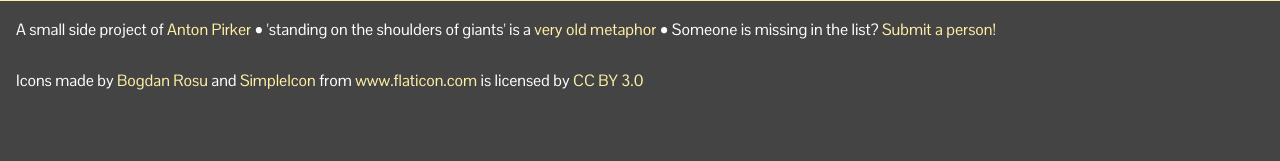
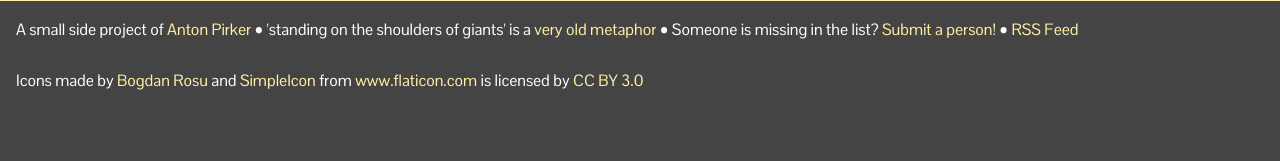
Before and after one commit to antonpirker/giants, a Django app: template giants/templates/person.html in a window 1280 px wide. Shown: the part 984-1145 px from the top of the page. Run offline with Django 3.2, Linux system fonts and the light colour scheme; tables that the repository leaves empty hold one stand-in row (values such as "Sample post"); the template is opened without the code that fills it: values that come from a table or form of the project are taken from there, most other values are stand-ins (such as "Sample title", 1, 10 or a date in 2020); grey boxes marked "Sample" are stand-in pictures; parts of the project's set-up code (start-up, migrations or seed data) failed here and were passed over; some libraries are stand-ins or nearby versions.

Commit message:
Added links to rss feed.

```diff
--- a/giants/feeds.py
+++ b/giants/feeds.py
@@ -14,7 +14,6 @@ class PersonFeed(Feed):
     description = 'We all stand on the shoulders of giants. Here are the giants of IT. One each day.'
 
     def items(self):
-        import ipdb; ipdb.set_trace()
         time_online = datetime.datetime.now().date() - settings.SITE_START_DATE
         return Person.objects.filter(display_order__lte=time_online.days).order_by('-display_order')
 
@@ -24,6 +23,5 @@ class PersonFeed(Feed):
     def item_description(self, item):
         return item.description
 
-    # item_link is only needed if NewsItem has no get_absolute_url method.
     def item_link(self, item):
         return item.get_full_url()
--- a/giants/templates/base.html
+++ b/giants/templates/base.html
@@ -168,6 +168,8 @@
 
     <title>{% block site_title %}{{ SITE_NAME }}{% endblock site_title %}</title>
 
+    <link rel="alternate" type="application/rss+xml" title="{{ SITE_TITLE }}" href="{{ SITE_URL }}/feed" />
+
     <link href="http://fonts.googleapis.com/css?family=Bevan" rel="stylesheet" type="text/css">
     <link href="http://fonts.googleapis.com/css?family=Pontano+Sans" rel="stylesheet" type="text/css">
 </head>
@@ -185,7 +187,7 @@
     </section>
 
     <footer>
-        A small side project of <a href="http://www.anton-pirker.at/" target="_blank">Anton Pirker</a> &bull; 'standing on the shoulders of giants' is a <a href="https://en.wikipedia.org/wiki/Standing_on_the_shoulders_of_giants" target="_blank">very old metaphor</a> &bull; Someone is missing in the list? <a href="https://docs.google.com/a/ignaz.at/forms/d/1IcxdJAawj5VrjWcLJgepcelnfaLnQLP_M2QZplCcm44/viewform?usp=send_form" target="blank">Submit a person!</a>
+        A small side project of <a href="http://www.anton-pirker.at/" target="_blank">Anton Pirker</a> &bull; 'standing on the shoulders of giants' is a <a href="https://en.wikipedia.org/wiki/Standing_on_the_shoulders_of_giants" target="_blank">very old metaphor</a> &bull; Someone is missing in the list? <a href="https://docs.google.com/a/ignaz.at/forms/d/1IcxdJAawj5VrjWcLJgepcelnfaLnQLP_M2QZplCcm44/viewform?usp=send_form" target="blank">Submit a person!</a> &bull; <a href="/feed">RSS Feed</a>
         <br/><br/>
         <div>Icons made by <a href="http://www.flaticon.com/authors/bogdan-rosu" title="Bogdan Rosu">Bogdan Rosu</a> and <a href="http://www.flaticon.com/authors/simpleicon" title="SimpleIcon">SimpleIcon</a> from <a href="http://www.flaticon.com" title="Flaticon">www.flaticon.com</a> is licensed by <a href="http://creativecommons.org/licenses/by/3.0/" title="Creative Commons BY 3.0">CC BY 3.0</a></div>
     </footer>
```
